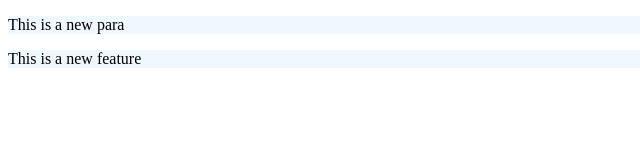
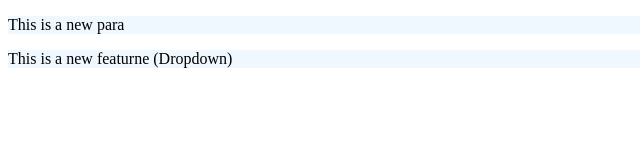
Before and after one commit to HimanshuSharma-DS/Local-Repo, a plain HTML site: page index.html in a window 1280 px wide. Shown: the full height of the page, 0-640 px from the left. Drawn offline with Linux system fonts and the light colour scheme.

```diff
--- a/index.html
+++ b/index.html
@@ -4,5 +4,5 @@
 </head>
 <body>
     <p>This is a new para</p>
-    <p>This is a new feature</p>
+    <p>This is a new featurne (Dropdown)</p>
 </body>
```
